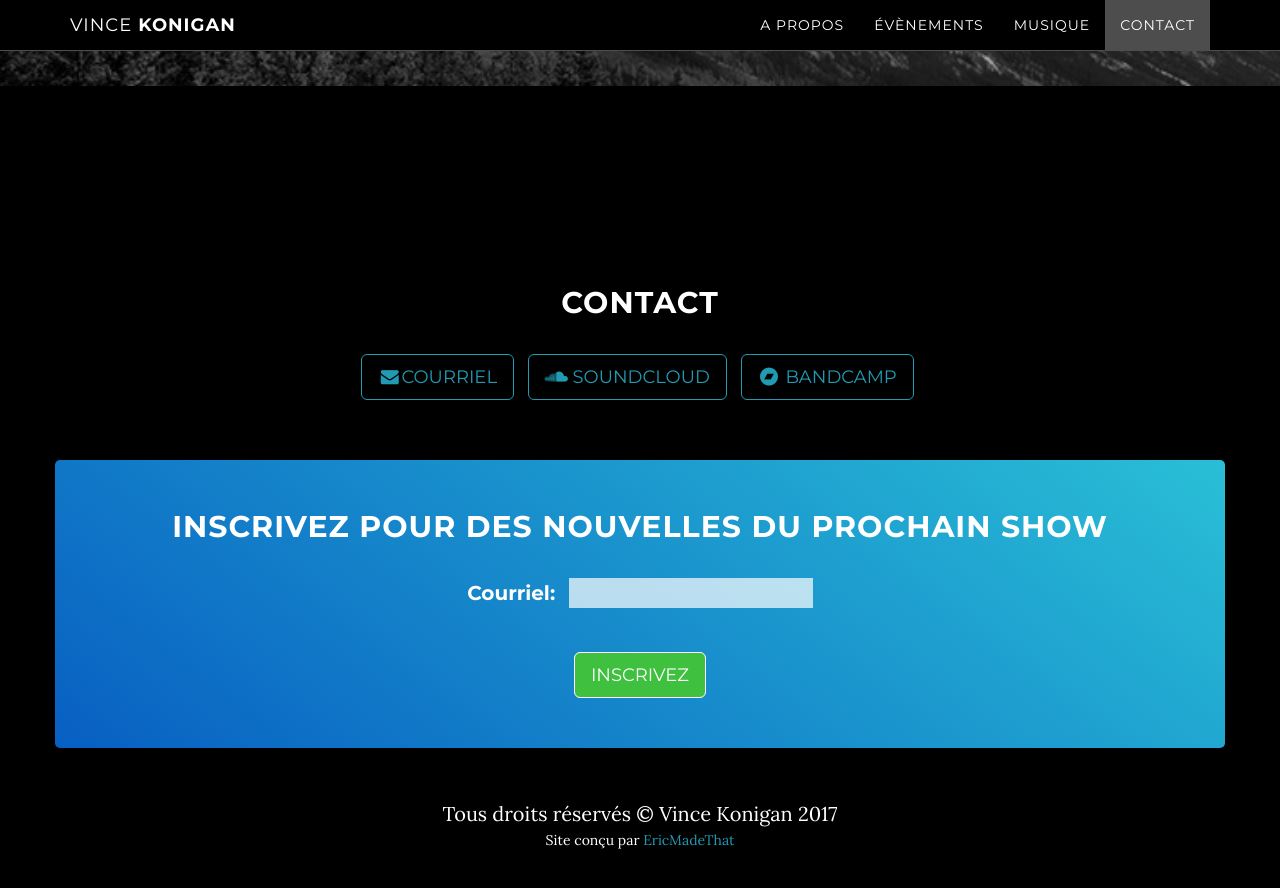
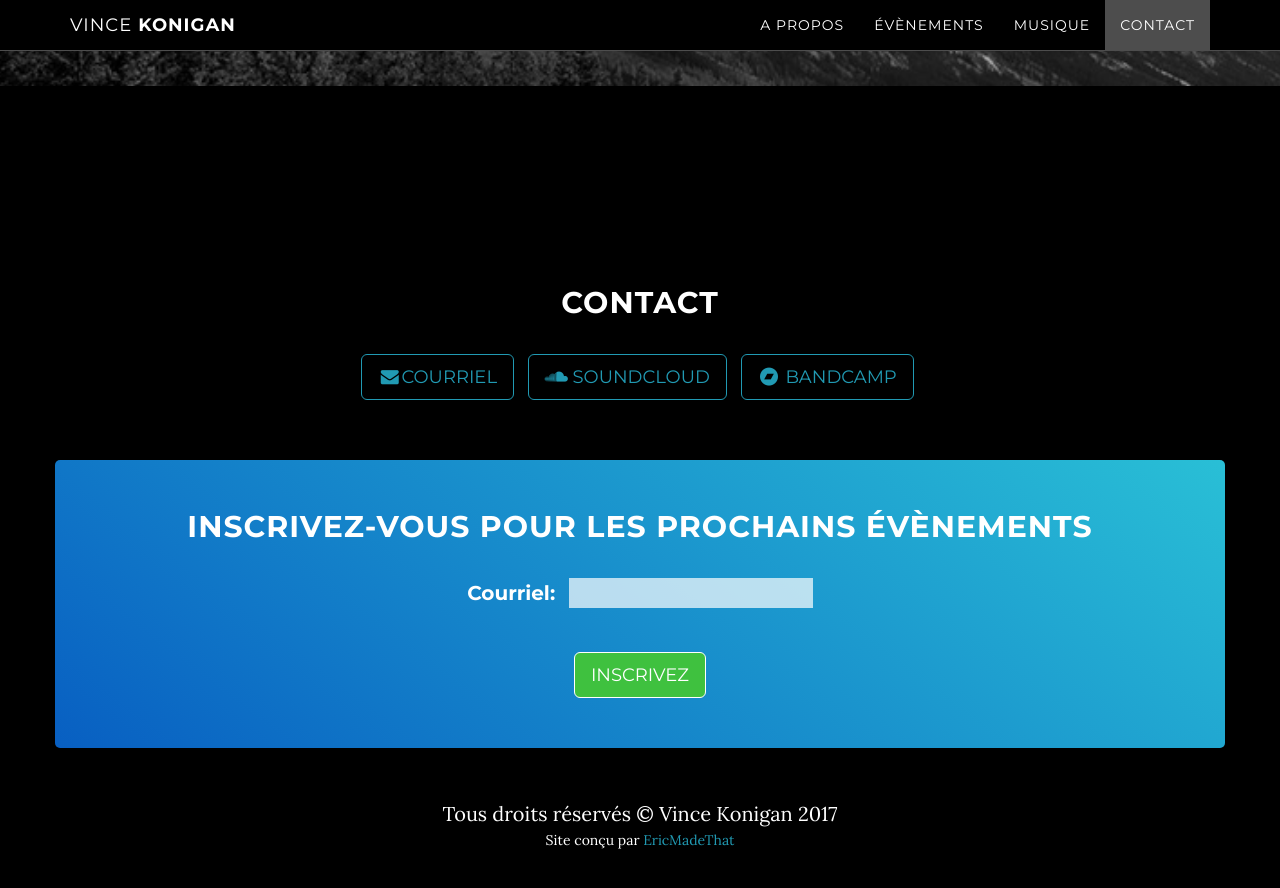
Before and after one commit to ericmadethat/vincekonigan, a Jekyll site: the page built from index.html, in a window 1280 px wide and 900 px high, scrolled down 3497 px. Shown: the top 888 px of the window. Built offline with Jekyll 4.4.1, drawn with Linux system fonts in a browser that asks for light colours.

Commit message:
Update newsletter line

```diff
--- a/_includes/contact.html
+++ b/_includes/contact.html
@@ -20,7 +20,7 @@
             <div id="mc_embed_signup">
             <form action="//vincekonigan.us15.list-manage.com/subscribe/post?u=0b2341c513bf98d29fe8f6fd4&amp;id=2e5fad679b" method="post" id="mc-embedded-subscribe-form" name="mc-embedded-subscribe-form" class="validate" target="_blank" novalidate>
                 <div id="mc_embed_signup_scroll">
-                <h2>Inscrivez pour des nouvelles du prochain show</h2>
+                <h2>Inscrivez-vous pour les prochains évènements</h2>
             <div class="mc-field-group">
                 <label for="mce-EMAIL">Courriel: </label>
                 <input type="email" value="" name="EMAIL" class="required email" id="mce-EMAIL">
```
